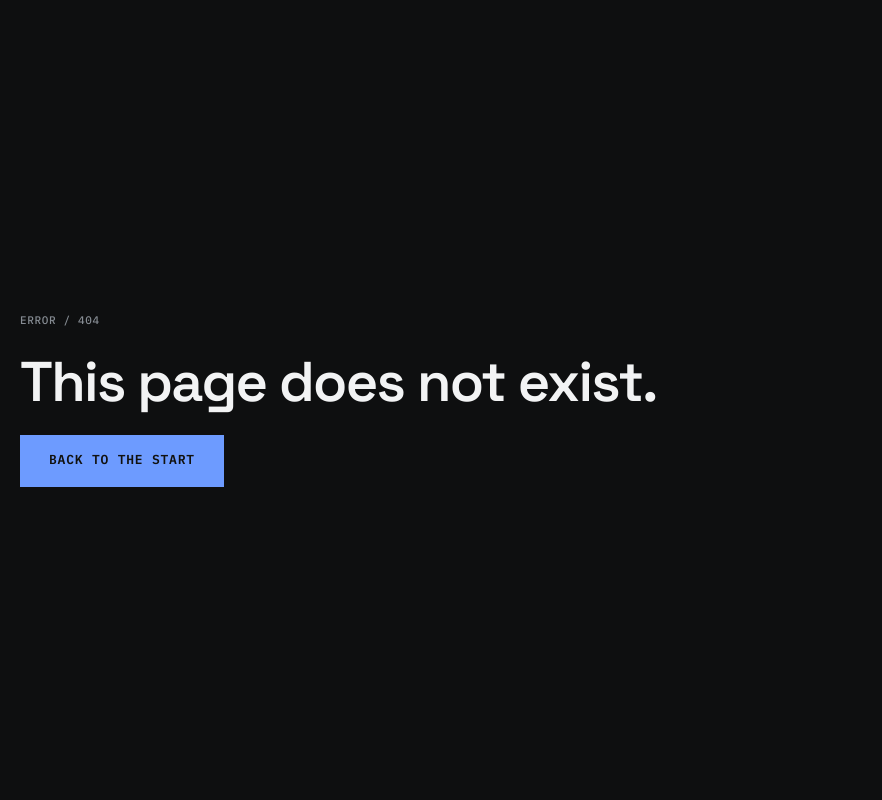
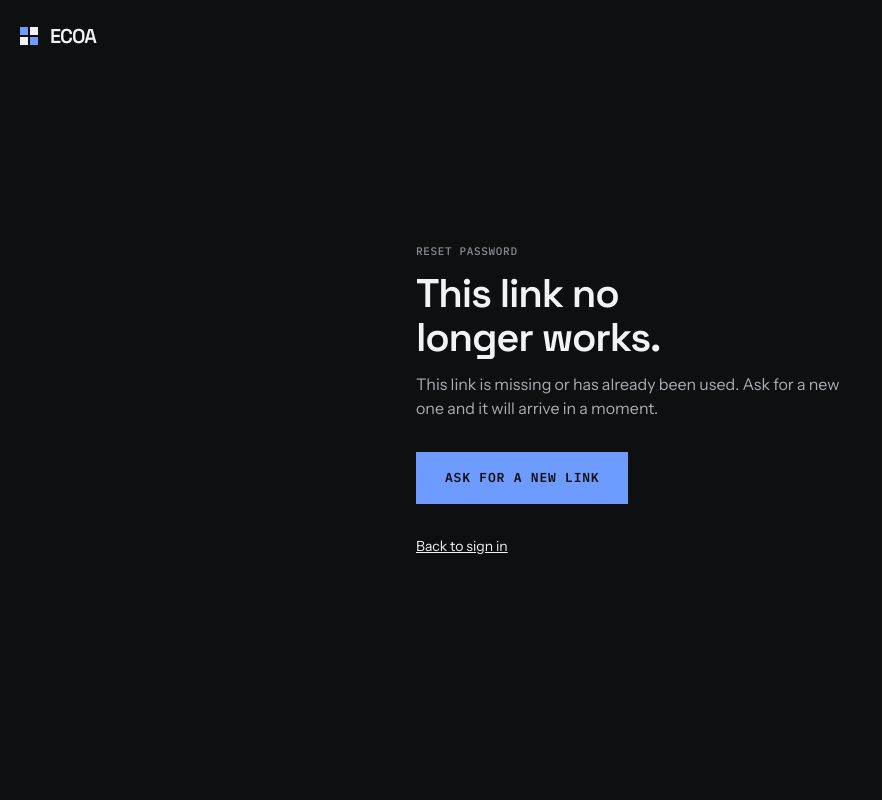
Before and after one commit to eduardokairalla1/EcoaNetwork, a React (Vite) app in the folder frontend/: page /app/reset-password in a window 1280 px wide. Shown: the top 800 px of the page, without its empty margins (0-882 px from the left). Built offline with nearby package versions, Linux system fonts and the light colour scheme.

Commit message:
Add the new password screen

```diff
--- /dev/null
+++ b/frontend/src/app/auth/ResetPassword.tsx
@@ -0,0 +1,138 @@
+/**
+ * Setting a new password, from the link in the email.
+ */
+
+// --- IMPORTS ---
+import { useState } from 'react'
+import type { FormEvent } from 'react'
+import { Link, useSearchParams } from 'react-router'
+
+import { AuthShell } from '@/app/auth/AuthShell'
+import { MIN_PASSWORD, PasswordStrength } from '@/app/auth/PasswordStrength'
+import type { ResetPasswordErrors } from '@/app/auth/ResetPassword.t'
+import { Button } from '@/components/ui/Button'
+import { Field } from '@/components/ui/Field'
+import { ROUTES } from '@/routes'
+
+// --- GLOBALS ---
+const LEDE = 'Choose something you have not used here before.'
+
+const EXPIRED_LEDE =
+  'This link is missing or has already been used. Ask for a new one and it ' +
+  'will arrive in a moment.'
+
+const DONE_LEDE = 'Your password has been changed. You can sign in with it now.'
+
+// --- CODE ---
+/**
+ * Builds the screen that sets a new password.
+ *
+ * @returns The reset screen, or the state that replaces it.
+ */
+export function ResetPassword() {
+  const [params] = useSearchParams()
+  const [password, setPassword] = useState('')
+  const [confirm, setConfirm] = useState('')
+  const [errors, setErrors] = useState<ResetPasswordErrors>({})
+  const [done, setDone] = useState(false)
+
+  const token = params.get('token')
+
+  /**
+   * Validates both fields and moves to the done state.
+   *
+   * @param event - The form submission.
+   * @returns Nothing.
+   */
+  const submit = (event: FormEvent) => {
+    event.preventDefault()
+
+    const next: ResetPasswordErrors = {}
+    if (password.length < MIN_PASSWORD) {
+      next.password = `At least ${MIN_PASSWORD} characters.`
+    }
+    if (confirm !== password) next.confirm = 'The two do not match.'
+
+    setErrors(next)
+
+    if (Object.keys(next).length === 0) setDone(true)
+  }
+
+  if (!token) {
+    return (
+      <AuthShell
+        eyebrow="Reset password"
+        title="This link no longer works."
+        lede={EXPIRED_LEDE}
+        footer={
+          <Link to={ROUTES.login} className="text-primary underline">
+            Back to sign in
+          </Link>
+        }
+      >
+        <Button as={Link} to={ROUTES.forgotPassword} size="lg">
+          Ask for a new link
+        </Button>
+      </AuthShell>
+    )
+  }
+
+  if (done) {
+    return (
+      <AuthShell
+        eyebrow="Reset password"
+        title="All set."
+        lede={DONE_LEDE}
+        footer="Any other device stays signed in until you sign it out."
+      >
+        <Button as={Link} to={ROUTES.login} size="lg">
+          Sign in
+        </Button>
+      </AuthShell>
+    )
+  }
+
+  return (
+    <AuthShell
+      eyebrow="Reset password"
+      title="Set a new password."
+      lede={LEDE}
+      footer={
+        <Link to={ROUTES.login} className="text-primary underline">
+          Back to sign in
+        </Link>
+      }
+    >
+      <form onSubmit={submit} className="flex flex-col gap-6" noValidate>
+        <div className="flex flex-col gap-3">
+          <Field
+            label="New password"
+            name="password"
+            type="password"
+            value={password}
+            onChange={(event) => setPassword(event.target.value)}
+            autoComplete="new-password"
+            error={errors.password}
+            hint={password ? undefined : `At least ${MIN_PASSWORD} characters.`}
+          />
+
+          {errors.password ? null : <PasswordStrength password={password} />}
+        </div>
+
+        <Field
+          label="Confirm password"
+          name="confirm"
+          type="password"
+          value={confirm}
+          onChange={(event) => setConfirm(event.target.value)}
+          autoComplete="new-password"
+          error={errors.confirm}
+        />
+
+        <Button type="submit" size="lg">
+          Change password
+        </Button>
+      </form>
+    </AuthShell>
+  )
+}
--- a/frontend/src/router.tsx
+++ b/frontend/src/router.tsx
@@ -8,6 +8,7 @@ import { createBrowserRouter } from 'react-router'
 import { AppLayout } from '@/app/layout/AppLayout'
 import { ForgotPassword } from '@/app/auth/ForgotPassword'
 import { Login } from '@/app/auth/Login'
+import { ResetPassword } from '@/app/auth/ResetPassword'
 import { Register } from '@/app/auth/Register'
 import { VerifyEmail } from '@/app/auth/VerifyEmail'
 import { Landing } from '@/site/landing/Landing'
@@ -28,6 +29,7 @@ export const router = createBrowserRouter([
       { path: 'register', element: <Register /> },
       { path: 'verify', element: <VerifyEmail /> },
       { path: 'forgot-password', element: <ForgotPassword /> },
+      { path: 'reset-password', element: <ResetPassword /> },
     ],
   },
   {
```
Also changed, not shown: frontend/src/app/auth/ResetPassword.t.ts (added, +9 -0 lines).
